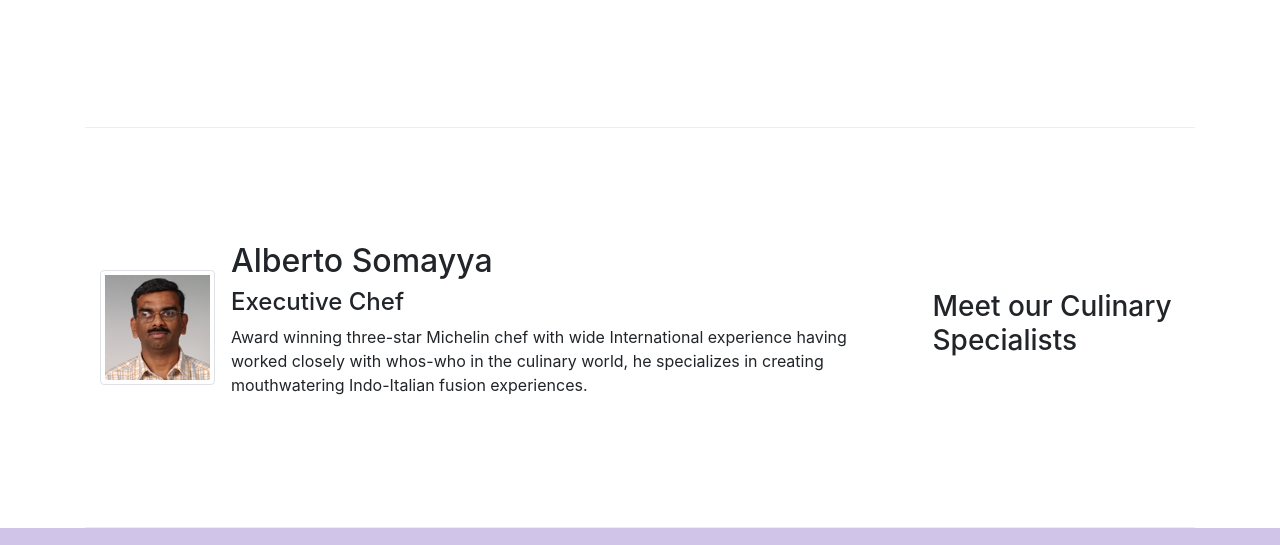
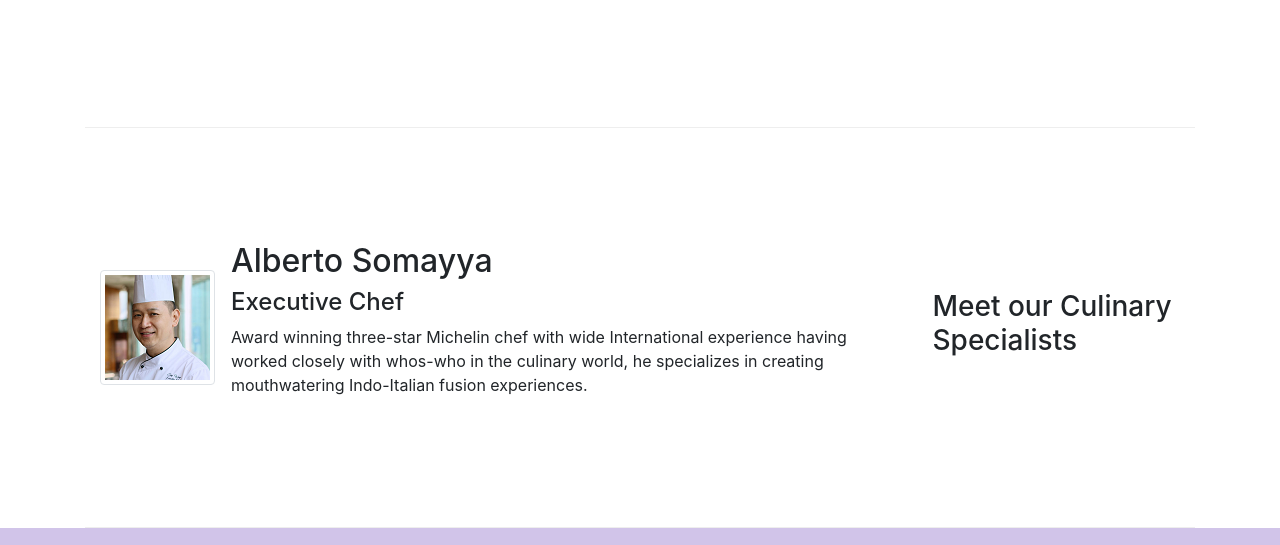
Before and after one commit to vl-i-demidov/coursera-bootstrap4, a website: page conFusion/index.html in a window 1280 px wide. Shown: the part 1006-1551 px from the top of the page. Drawn offline with nearby package versions, Linux system fonts and the light colour scheme.

Commit message:
Images and Media (updated photo)

```diff
--- a/conFusion/index.html
+++ b/conFusion/index.html
@@ -90,7 +90,7 @@
             </div>
             <div class="col order-sm-first col-sm col-md">
                 <div class="media">
-                    <img class="d-flex mr-3 img-thumbnail align-self-center" src="img/alberto.png"
+                    <img class="d-flex mr-3 img-thumbnail align-self-center" src="img/tonywong.png"
                         alt="Alberto Somayya">
                     <div class="media-body">
                         <h2 class="mt-0">Alberto Somayya</h2>
```
Also changed, not shown: conFusion/img/tonywong.png (added).
